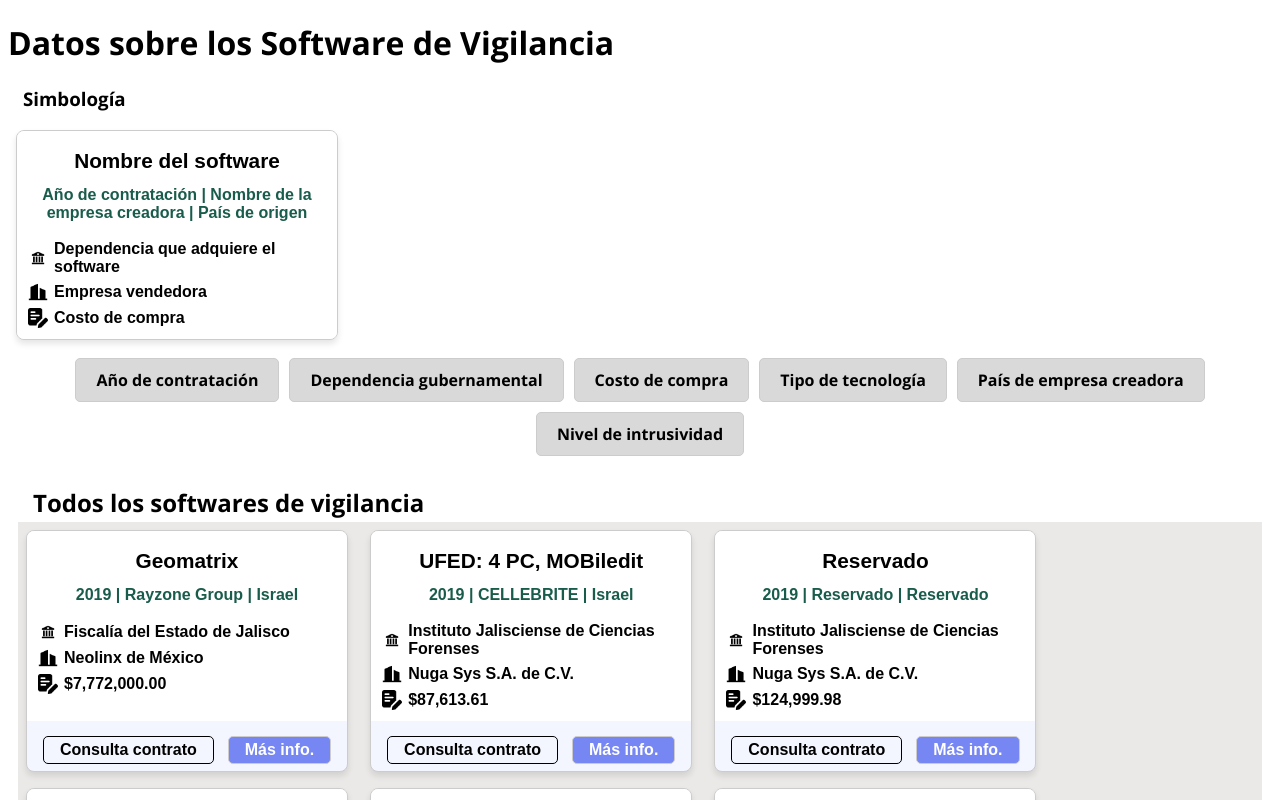
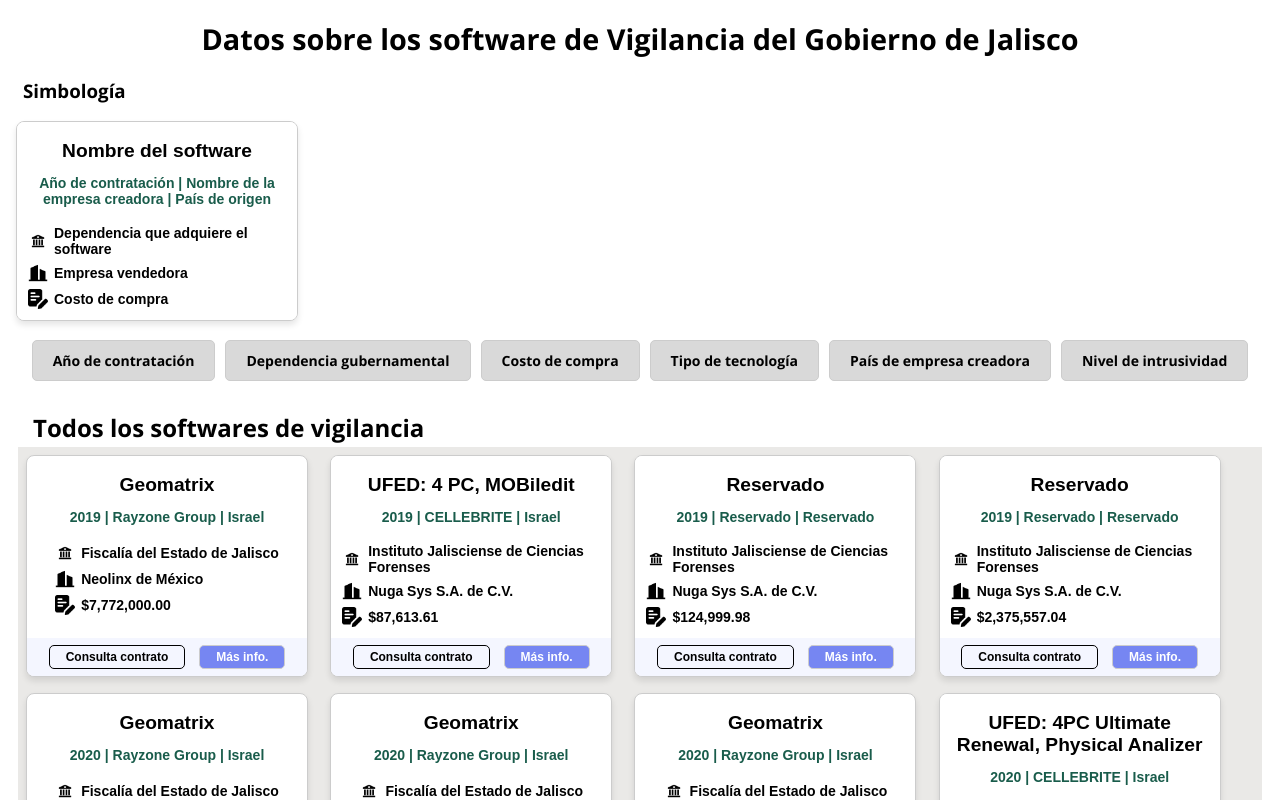
Before and after one commit to luisacfl/software-vigilancia-zonadocs, a Vue app: page / in a window 1280 px wide. Shown: the top 800 px of the page. Built offline with nearby package versions, Linux system fonts and the light colour scheme; a web font is replaced by a local one.

Commit message:
se ajusta width, fontsize, se hacen algunos cambios para ajustar version movil. se añade maxwidth de tarjeta y otras condiciones en el media, y se quita el width fijo del header para no empalmar en version movil. y otros ligeros cambios de texto

```diff
--- a/src/assets/hallazgos_archivo.json
+++ b/src/assets/hallazgos_archivo.json
@@ -3,6 +3,6 @@
     "dependencia": "La Fiscalía del Estado de Jalisco es la dependencia más constante en las adquisiciones. Cada año, de 2019 a 2022, obtuvo el software Geomatrix mediante seis contratos con la empresa Neolinx de México SA de CV.",
     "costos_cat": "El Gobierno de Jalisco gastó 126 millones 730 mil 945 pesos para comprar software que sirven, entre otras cosas, para extracción de información y monitoreo.",
     "tipo_tecnologia": "Durante el Gobierno de Enrique Alfaro (2018-2024), se apostó por adquirir tecnologías de vigilancia focalizadas en la extracción de información privada, principalmente, de dispositivos móviles. Aunque su compra se justificó para mejorar las estrategias de seguridad y busca de personas desaparecidas, éstas se han utilizado más para vigilar a familias buscadoras, activistas y periodistas. En su mayoría, estas tecnologías fueron desarrolladas en Israel.",
-    "pais_creador": "La mayoría de software obtenidos por dependencias del Gobierno de Jalisco fueron creados por empresas de Israel que ha sido señaladas por violentar los derechos humanos en diversos países.",
+    "pais_creador": "La mayoría de software obtenidos por dependencias del Gobierno de Jalisco fueron creados por empresas de Israel que han sido señaladas por violentar los derechos humanos en diversos países.",
     "n_intrusividad": "La información que se puede extraer con las tecnologías adquiridas por el Gobierno de Jalisco es altamente intrusiva, pues softwares como UFED o Geomatrix pueden acceder a contactos, agendas, puntos de conexión, ubicaciones e inicios de sesión en redes sociodigitales. Incluso, existe programas de identificación facil con el que la vigilancia digital puede trasladarse a una eficaz vigilancia física mediante el sistema de C5 Escudo Urbano."
 }
--- a/src/components/TarjetaSoftware.vue
+++ b/src/components/TarjetaSoftware.vue
@@ -1,7 +1,7 @@
 <template>
   <!--Esta sección es exclusivamente para la parte de la simbología-->
   <link href="https://fonts.googleapis.com/css2?family=Open+Sans:wght@400;600;700&display=swap" rel="stylesheet">
-    <h1 class="seccion">Datos sobre los Software de Vigilancia</h1>
+    <h1 class="seccion" style="text-align:center; font-size:1.8em">Datos sobre los software de Vigilancia del Gobierno de Jalisco</h1>
     <h3 class="seccion" style="margin-left: 15px;">Simbología</h3>
 
     <div class="card">
@@ -84,6 +84,7 @@
           </p>
 
           <!--Esta sección corresponde al header, al texto con los iconos-->
+          <div class="card-icons">
             <div class="info-header">
               <img src="../assets/bank.png" height="20" />
               <p>{{ software["dependencia"] }}</p>
@@ -95,6 +96,7 @@
             <div class="info-header">
               <img src="../assets/paper.png" height="20" />
               <p>{{ software["costo"] }}</p>
+            </div>
           </div>
         </div>
         <div class="buttons-header">
@@ -322,7 +324,7 @@
 p {
   margin: 3px;
   text-align: left;
-  font-size: 16px;
+  font-size: 14px;
 }
 
 .grupo-tarjetas {
@@ -336,7 +338,7 @@
   padding-bottom: 15px;
   margin-top: 20px;
   text-align: justify;
-  font-size: 18px;
+  font-size: 16px;
   font-weight: bold;
   background-color: #f4f6ff;
 }
@@ -359,16 +361,26 @@
 .card {
   display: flex;
   flex-direction: column; /* Arrange content in a column */
-  justify-content: space-between; /* Space out content and button group */
+  /*justify-content: space-between;  Space out content and button group */
+  justify-content: center;
+  align-items:center;
   border: 1px solid #ccc;
   border-radius: 8px;
   overflow: hidden;
-  width: 320px;
+  width: 280px;
+  max-width: 400px;
   margin: 0.5em;
   box-shadow: 0 4px 6px rgba(0, 0, 0, 0.1);
+  background:white;
+
+}
+.buttons-header{
   background:#f4f6ff;
+  display: flex;
+  justify-content: center;
+  align-items: center;
+  width:100%;
 }
-
 .card-header {
   display:flex;
   flex-direction: column;
@@ -394,7 +406,7 @@
 }
 
 .card-title {
-  font-size: 1.3em;
+  font-size: 1.2em;
   margin-bottom: 10px;
   margin-top: 10px;
 }
@@ -441,7 +453,7 @@
   background-color: #d9d9d9;
   cursor: pointer;
   transition: background-color 0.3s, border-color 0.3s;
-  font-size: 16px;
+  font-size: 14px;
   font-weight: bold;
 }
 
@@ -537,7 +549,7 @@
   margin: 15px;
 }
 
-.extra-info-buttons {
+/*.extra-info-buttons {
   border: 2px solid #ccc;
   border-radius: 5px;
   background-color: #d9d9d9;
@@ -547,7 +559,7 @@
   font-size: 14px;
   color: black;
   text-decoration: none;
-}
+}*/
 
 
 .card-header {
@@ -567,12 +579,11 @@
   cursor: pointer;
   padding: 4px 16px;
   font-weight: bold;
-  font-size: 16px;
+  font-size: 12px;
   color: black;
   text-decoration: none;
   margin: 7px;
   align-self: left;
-  margin-top: 15px;
   border: 1px solid black;
   transition: background-color 0.3s, border-color 0.3s;
 }
@@ -591,11 +602,11 @@
   cursor: pointer;
   padding: 4px 16px;
   font-weight: bold;
-  font-size: 16px;
+  font-size: 12px;
   text-decoration: none;
   margin: 7px;
   align-self: left;
-  margin-top: 0px;
+  /*margin-top: 0px;*/
   border: 1px solid #ccc;
   transition: background-color 0.3s, border-color 0.3s;
 }
@@ -613,9 +624,11 @@
     margin: 15px;
   }
   .card-header {
-    height: 200px;
+    /*height: 200px;*/
   }
-
+  .cards {
+    justify-content: space-evenly;
+  }
   .popup {
     max-width: 85%;
   }
```
Also changed, not shown: 1 other file (tests, documents, lock files or other folders). Lines whose indentation alone changed are shown as unchanged.
